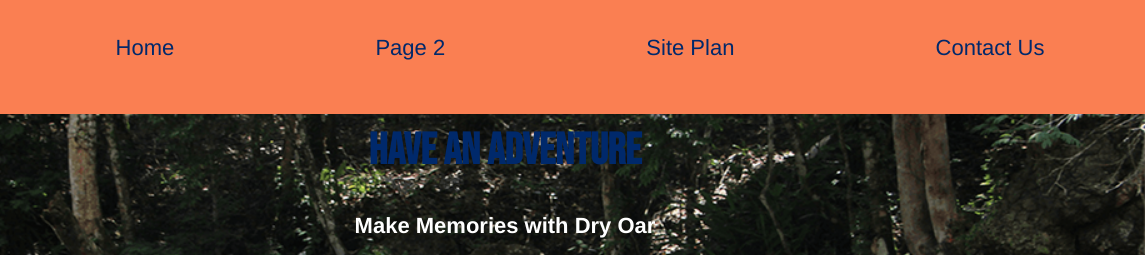
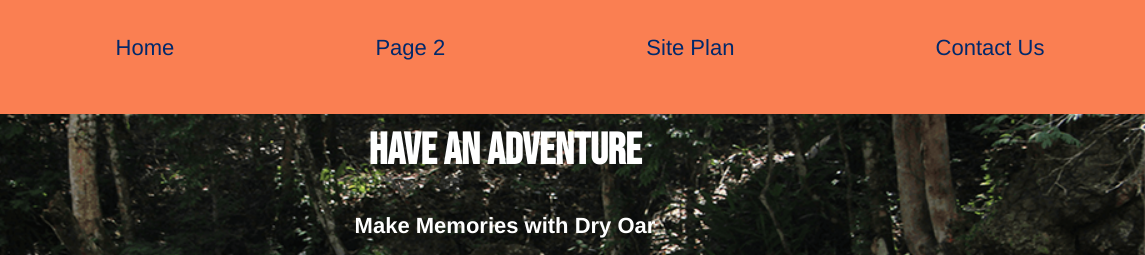
Before and after one commit to jadams868/wdd130, a plain HTML site: page wwr/index.html in a window 1280 px wide. Shown: the top 255 px of the page, 135-1280 px from the left. Drawn offline with Linux system fonts and the light colour scheme.

Commit message:
updated title

```diff
--- a/wwr/styles/style.css
+++ b/wwr/styles/style.css
@@ -110,10 +110,11 @@ nav a:hover {
     grid-template-columns: 1fr 1fr 1fr 1fr 1fr 1fr 1fr 1fr 1fr 1fr ;
 }
 .home-title {
-    color: #00296B;
+    color: White;
     font-family: "Bebas Neue",'Heebo', Helvetica, sans-serif;
     font-size: 2em;
     margin-top: 10px;
+    -webkit-text-stroke: #00296B .01px;
 }
 h4 {
     color: #00509D;
```
